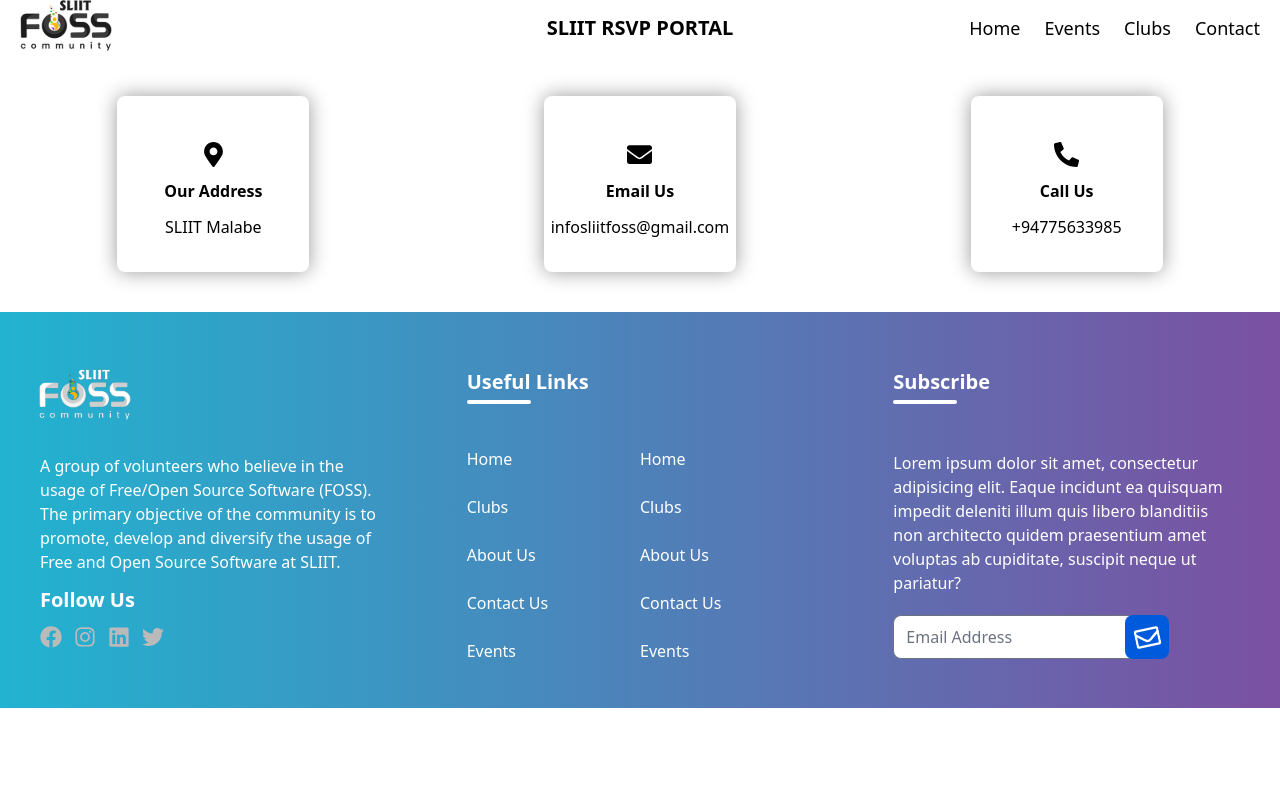
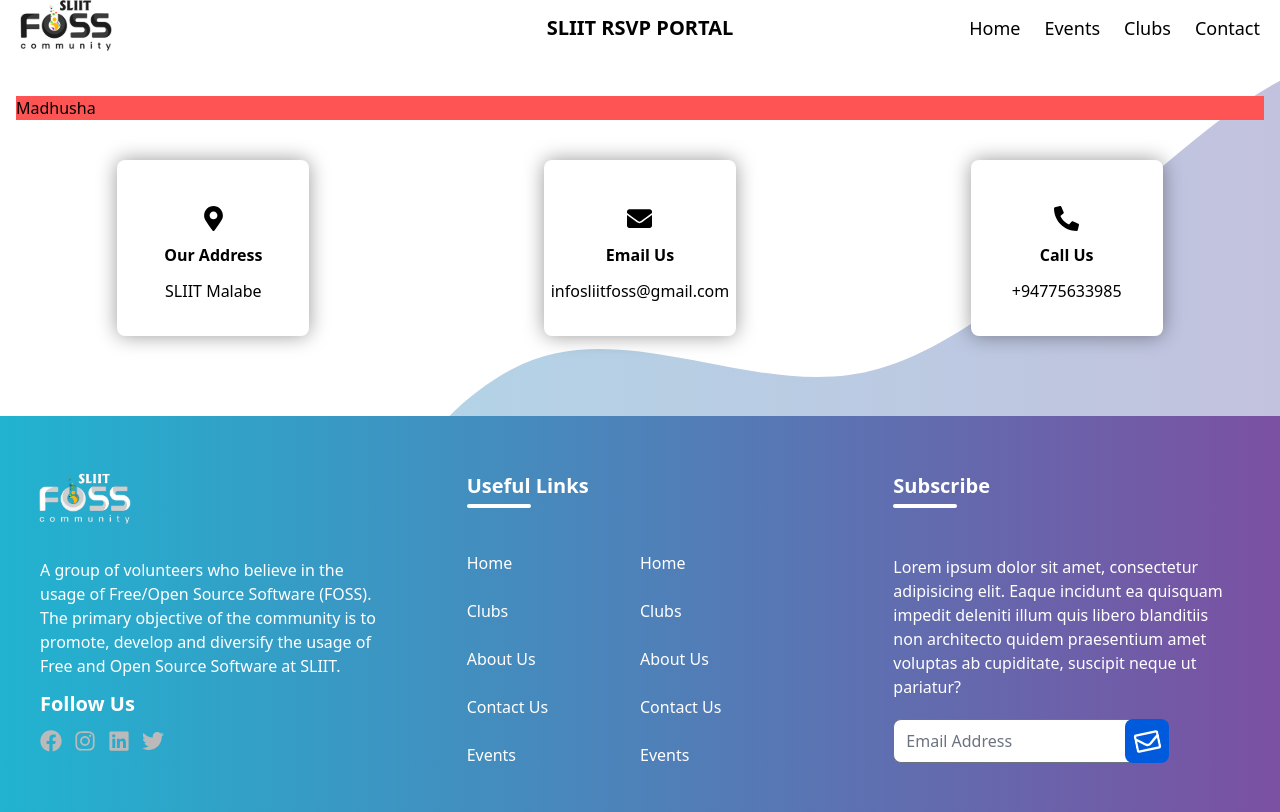
Before and after one commit to sliit-foss/rsvp-frontend, a Next.js app: page /contact in a window 1280 px wide. Built offline with nearby package versions, Linux system fonts and the light colour scheme.

Commit message:
Create a contact folder to store vecotor

```diff
--- a/components/InfoCards.tsx
+++ b/components/InfoCards.tsx
@@ -3,7 +3,7 @@ import { FaEnvelope, FaMapMarkerAlt, FaPhoneAlt } from 'react-icons/fa'
 const InfoCards = (): JSX.Element => {
   return (
     <div>
-      <div className="grid lg:grid-cols-3 md:grid-cols-3 bg-white w-full mt-10 mb-10">
+      <div className="grid lg:grid-cols-3 md:grid-cols-3 w-full mt-10 mb-10">
         <div
           className="grid grid-cols-1 justify-center items-center rounded-lg
       text-center shadow-infoCard lg:m-auto md:m-auto mb-5 sm:w-full lg:w-48 md:w-48 h-44
--- a/components/contactForm.tsx
+++ b/components/contactForm.tsx
@@ -1,11 +1,29 @@
 import Container from './Layout/Container'
+import { HiArrowRight } from 'react-icons/hi'
+import ContactVector from '../public/contact/ContactVector.svg'
 
 const ContactForm = (): JSX.Element => {
   return (
     <div>
       <Container>
-        <div className="bg-redAccent w-full">
-          <h1>Madhusha</h1>
+        <div className="flex flex-row bg-blue">
+          <div className="w-full mb-16 mt-20">
+            <h1
+              className="flex flex-row items-center text-3xl
+            font-semibold"
+            >
+              Contact Us{''}
+              <span className="inline-block">
+                <HiArrowRight className="ml-3" />
+              </span>
+            </h1>
+          </div>
+          <div className="w-full bg-redAccent">
+            <div></div>
+            <div>
+
+            </div>
+          </div>
         </div>
       </Container>
     </div>
--- a/pages/contact.tsx
+++ b/pages/contact.tsx
@@ -1,3 +1,4 @@
+import ContactForm from '../components/ContactForm'
 import Footer from '../components/Footer'
 import InfoCards from '../components/InfoCards'
 import Navbar from '../components/Navbar'
@@ -6,7 +7,13 @@ const Contact = (): JSX.Element => {
   return (
     <div className="">
       <Navbar />
-      <InfoCards />
+      <section
+        style={{ backgroundImage: 'url(/patterns/clubs.svg)' }}
+        className="bg-no-repeat bg-right-top bg-cover py-10"
+      >
+        <ContactForm />
+        <InfoCards />
+      </section>
       <Footer />
     </div>
   )
```
Also changed, not shown: public/contact/ContactVector.svg (added).
